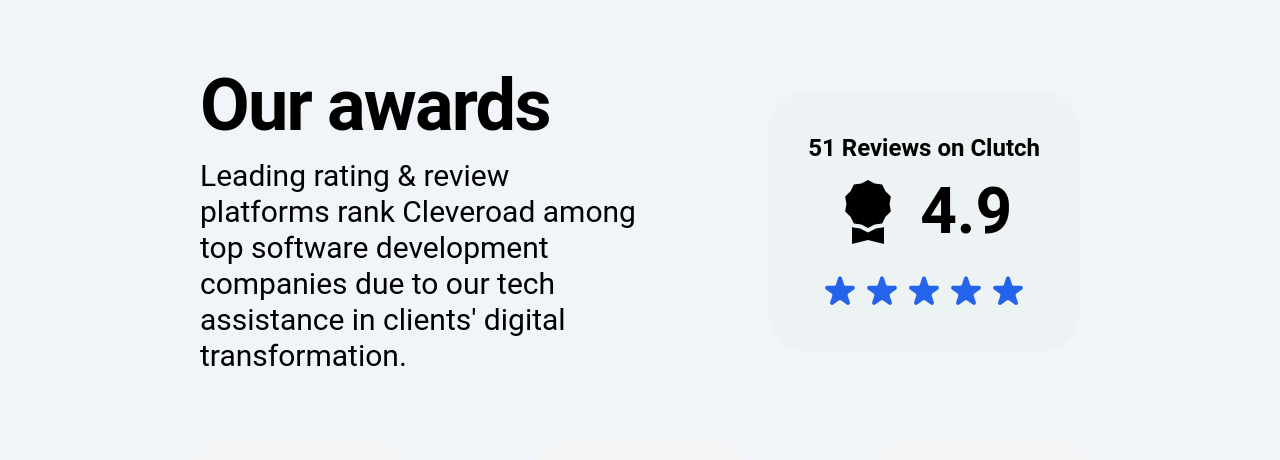
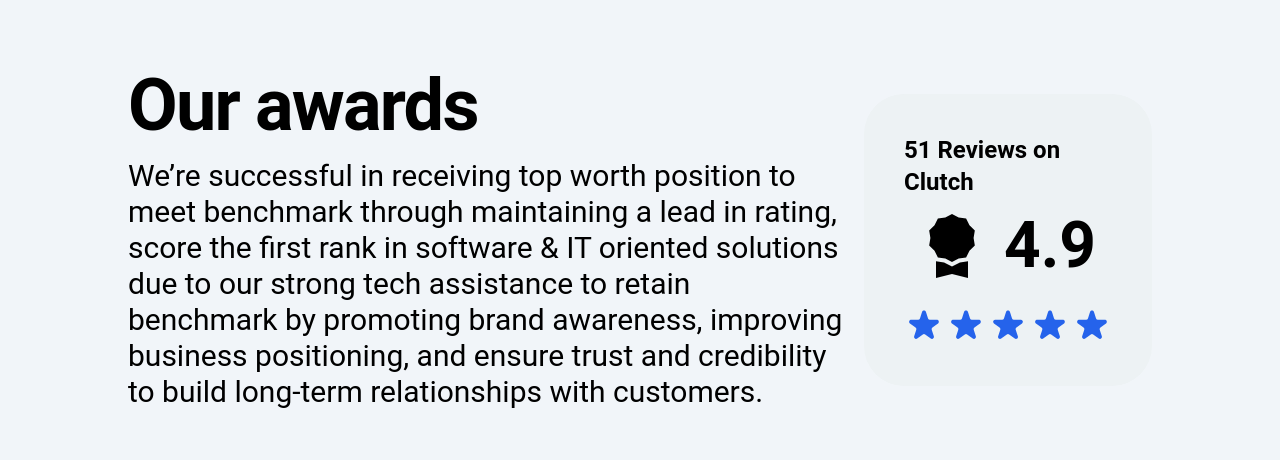
Before and after one commit to Infostacks/NextHorizon-Site, a React (Create React App) app: page / in a window 1280 px wide. Shown: the part 826-1286 px from the top of the page. Built offline with nearby package versions, Linux system fonts and the light colour scheme; grey boxes are pictures that could not be loaded.

Commit message:
our rewards content updated

```diff
--- a/src/components/OurRewards.js
+++ b/src/components/OurRewards.js
@@ -5,19 +5,22 @@
 const OurRewards = () => {
   return (
     <section className="w-screen overflow-x-hidden bg-slate-100">
-      <div className="max-w-screen-lg px-4 py-16 mx-auto sm:px-6 lg:px-8 sm:py-24">
+      <div className="flex flex-col items-center px-4 py-16 mx-auto sm:px-6 lg:px-8 sm:py-24">
         {/* top section  */}
-        <div className="flex items-center justify-between xl:flex-row lg:flex-row md:flex-row flex-col gap-5 mx-10">
+        <div className="max-w-screen-lg flex items-center justify-between xl:flex-row lg:flex-row md:flex-row flex-col gap-5">
           {/* Text intro  */}
-          <div className="flex flex-col justify-start items-start xl:w-1/2 lg:w-1/2 md:w-1/2 w-full xl:h-full lg:h-full md:h-full h-fit">
+          <div className="flex flex-col justify-start items-start">
             <h2 className="xl:text-7xl lg:text-7xl md:text-4xl text-3xl font-bold tracking-tight">
               Our awards
             </h2>
 
-            <p className="max-w-lg mt-4 xl:text-3xl lg:text-3xl text-xl">
-              Leading rating & review platforms rank Cleveroad among top
-              software development companies due to our tech assistance in
-              clients' digital transformation.
+            <p className="mt-4 xl:text-3xl lg:text-3xl text-xl">
+              We’re successful in receiving top worth position to meet benchmark
+              through maintaining a lead in rating, score the first rank in
+              software & IT oriented solutions due to our strong tech assistance
+              to retain benchmark by promoting brand awareness, improving
+              business positioning, and ensure trust and credibility to build
+              long-term relationships with customers.
             </p>
           </div>
 
@@ -76,7 +79,7 @@
         </div>
 
         {/* awards  */}
-        <div className="grid grid-cols-1 gap-3 mt-16 sm:grid-cols-2 lg:grid-cols-3 sm:gap-16">
+        <div className="max-w-screen-lg grid grid-cols-1 gap-3 mt-16 sm:grid-cols-2 lg:grid-cols-3 sm:gap-16">
           {ourRewards.map((reward, index) => {
             return (
               <div
```
